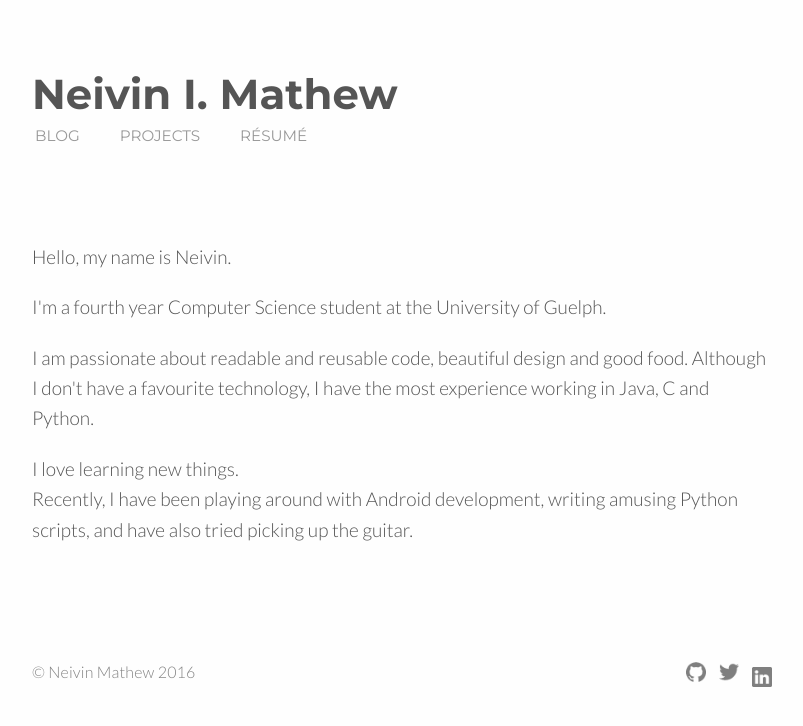
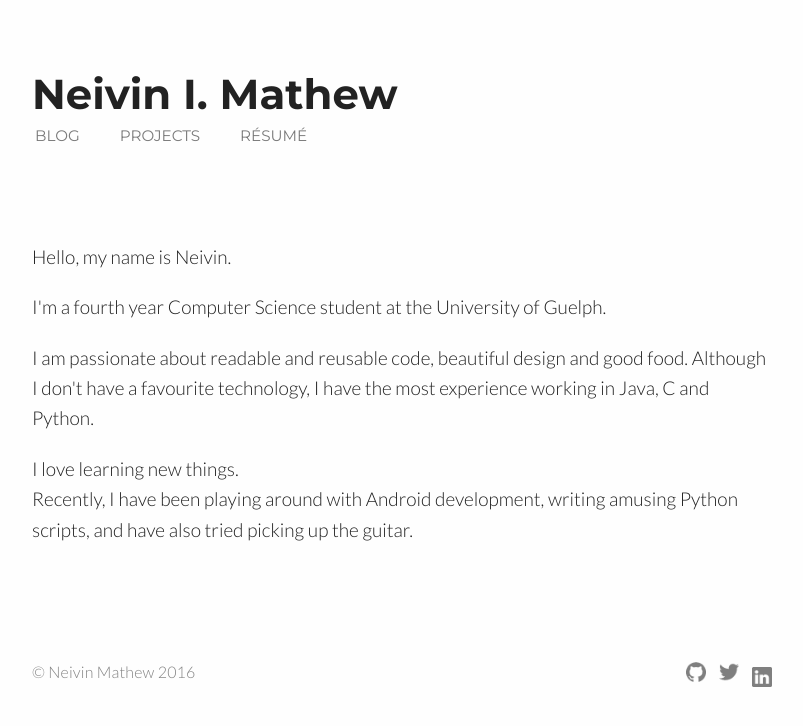
Before and after one commit to neivin/neivin.github.io, a Jekyll site: the page built from index.html, in a window 1280 px wide. Shown: the top 726 px of the page, without its empty margins (238-1041 px from the left). Built offline with Jekyll 4.4.1, drawn with Linux system fonts in a browser that asks for light colours.

Commit message:
make text darker

```diff
--- a/css/main.scss
+++ b/css/main.scss
@@ -20,8 +20,8 @@ $base-line-height: 1.6;
 
 $spacing-unit:     30px;
 
-$text-color:       #555;
-$title-color:	   #555;
+$text-color:       #222;
+$title-color:	   #222;
 $background-color: #fefefe;
 $brand-color:      #4245f4;
 $brand-light:      lighten($brand-color, 10%);
```
